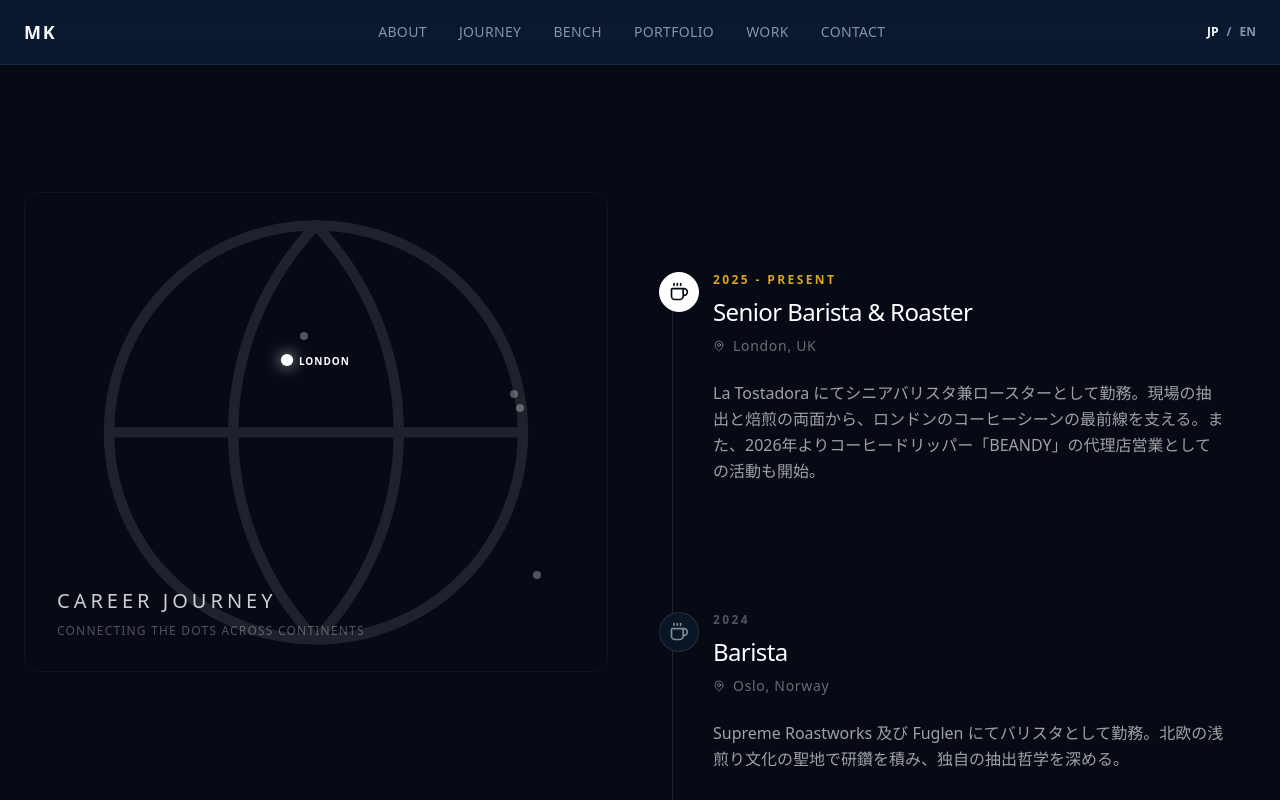
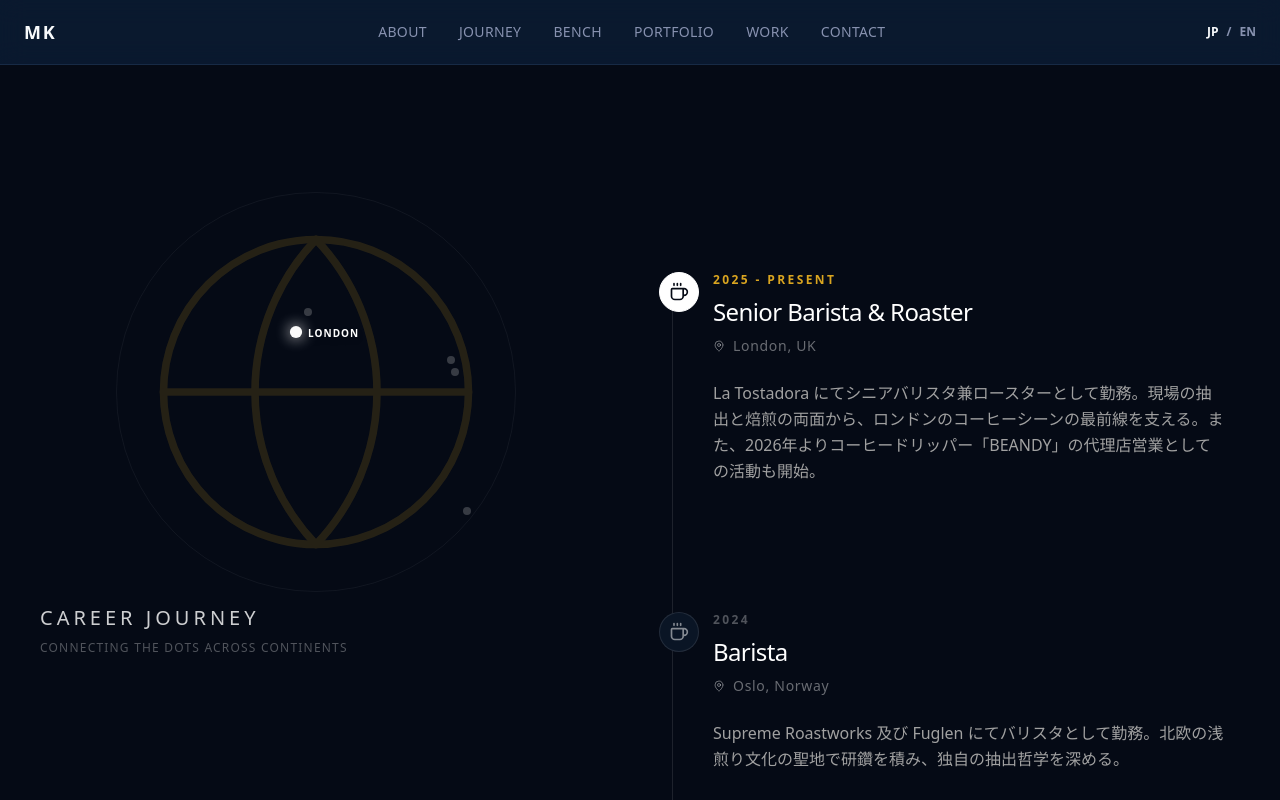
Before and after one commit to masakikono/masaki-portfolio, a Next.js app: page /journey in a window 1280 px wide. Shown: the top 800 px of the page. Built offline with nearby package versions, Linux system fonts and the light colour scheme.

Commit message:
fix(ui): visually constrain map points to fit neatly within the Earth icon bounds

```diff
--- a/src/components/Journey.tsx
+++ b/src/components/Journey.tsx
@@ -31,19 +31,19 @@ export default function Journey() {
       <div className="max-w-7xl mx-auto flex flex-col lg:flex-row gap-16 items-start">
 
         {/* Left: Map Visual (Simplified SVG) */}
-        <div className="w-full lg:w-1/2 sticky top-32 hidden lg:block h-[60vh]">
-          <div className="relative w-full h-full bg-navy-900/20 rounded-2xl border border-white/5 overflow-hidden flex items-center justify-center">
+        <div className="w-full lg:w-1/2 sticky top-32 hidden lg:block h-[60vh] flex flex-col items-center justify-center">
+          <div className="relative w-full max-w-[400px] aspect-square mx-auto rounded-full border border-white/5 bg-navy-900/10 flex items-center justify-center overflow-visible">
              <motion.div
               initial={{ opacity: 0 }}
-              whileInView={{ opacity: 0.1 }}
+              whileInView={{ opacity: 0.15 }}
               transition={{ duration: 2 }}
-              className="absolute inset-0 flex items-center justify-center p-8"
+              className="absolute inset-0 flex items-center justify-center p-4"
              >
-                <Globe className="w-[120%] h-[120%] text-white" strokeWidth={0.5} />
+                <Globe className="w-full h-full text-[#daa520]" strokeWidth={0.5} />
              </motion.div>
 
              {/* Dynamic Location Points (Simplified) */}
-             <div className="relative z-10 w-full h-full">
+             <div className="absolute inset-0 z-10 w-full h-full">
                 {locations.map((loc, idx) => {
                   const isActive = activeIndex === idx;
                   return (
@@ -51,12 +51,12 @@ export default function Journey() {
                       {/* Active Pulse Animation */}
                       {isActive ? (
                         <motion.div
-                          className="absolute -top-1.5 -left-1.5 w-3 h-3 bg-white rounded-full shadow-[0_0_15px_rgba(255,255,255,0.8)] z-20"
-                          animate={{ scale: [1, 1.5, 1] }}
+                          className="absolute -top-1.5 -left-1.5 w-3 h-3 bg-white rounded-full shadow-[0_0_15px_rgba(255,255,255,1)] z-20"
+                          animate={{ scale: [1, 1.5, 1], opacity: [1, 0.5, 1] }}
                           transition={{ repeat: Infinity, duration: 2 }}
                         />
                       ) : (
-                        <div className="absolute -top-1 -left-1 w-2 h-2 bg-white/30 rounded-full z-10 hover:bg-white/50 transition-colors" />
+                        <div className="absolute -top-1 -left-1 w-2 h-2 bg-white/20 rounded-full z-10 hover:bg-white/50 transition-colors" />
                       )}
 
                       {/* Label - visible when active */}
@@ -74,11 +74,11 @@ export default function Journey() {
                   );
                 })}
              </div>
+          </div>
 
-             <div className="absolute bottom-8 left-8">
-                <h3 className="text-xl font-light tracking-[0.2em] text-white/80">{t.journey.title}</h3>
-                <p className="text-xs tracking-widest text-white/30 uppercase mt-2">Connecting the dots across continents</p>
-             </div>
+          <div className="absolute bottom-4 left-4">
+            <h3 className="text-xl font-light tracking-[0.2em] text-white/80">{t.journey.title}</h3>
+            <p className="text-xs tracking-widest text-white/30 uppercase mt-2">Connecting the dots across continents</p>
           </div>
         </div>
 
```
